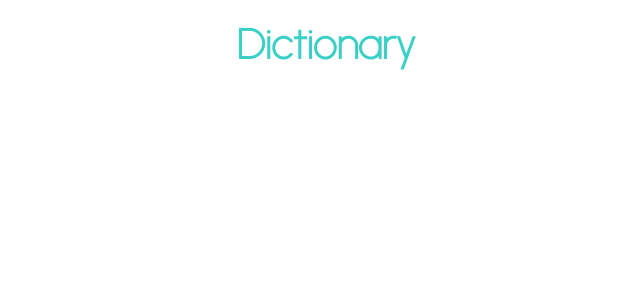
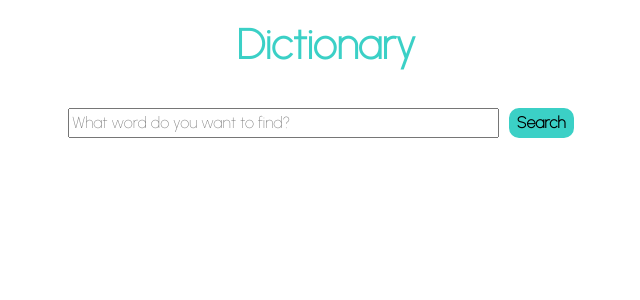
Before and after one commit to madzsea/dictionary-react, a React (Create React App) app: page / in a window 1280 px wide. Shown: the top 300 px of the page, without its empty margins (314-954 px from the left). Built offline with nearby package versions, Linux system fonts and the light colour scheme.

Commit message:
Added search engine

```diff
--- a/src/App.css
+++ b/src/App.css
@@ -2,7 +2,7 @@
   margin-top: 20px;
 }
 
-.App .dictionary {
+.App .heading {
   color: #3bd0c6;
   text-align: center;
   font-family: "Urbanist", sans-serif;
--- a/src/App.js
+++ b/src/App.js
@@ -1,11 +1,17 @@
 import "./App.css";
+import Dictionary from "./Dictionary";
 
 export default function App() {
   return (
     <div className="App">
-      <header className="App-header">
-        <h1 className="dictionary">Dictionary </h1>
-      </header>
+      <div className="container">
+        <header className="App-header">
+          <h1 className="heading">Dictionary </h1>
+        </header>
+        <main>
+          <Dictionary />{" "}
+        </main>
+      </div>
     </div>
   );
 }
--- /dev/null
+++ b/src/Dictionary.css
@@ -0,0 +1,34 @@
+.dictionary {
+  font-family: "Urbanist", sans-serif;
+}
+
+.dictionary .search-text {
+  width: 40%;
+  padding: 20px auto;
+}
+
+.dictionary .search-button {
+  background-color: #3bd0c6;
+  border-radius: 10px;
+  border-color: #3bd0c6;
+  border-style: solid;
+  margin: 10px;
+  font-weight: bold;
+}
+
+.dictionary .search-button:hover {
+  background-color: #eaf7f6;
+  border-radius: 10px;
+  border-color: #3bd0c6;
+  cursor: pointer;
+  border-style: solid;
+  margin: 10px;
+  font-weight: bold;
+}
+
+.dictionary form {
+  display: block;
+  margin: 0 auto;
+  text-align: center;
+  padding: 20px;
+}
--- /dev/null
+++ b/src/Dictionary.js
@@ -0,0 +1,27 @@
+import React, { useState } from "react";
+import "./Dictionary.css";
+
+export default function Dictionary() {
+  let [keyword, setKeyword] = useState("");
+
+  function handleChange(event) {
+    setKeyword(event.target.value);
+  }
+  function search(event) {
+    event.preventDefault();
+    alert(`Searching for ${keyword}`);
+  }
+  return (
+    <div className="dictionary">
+      <form onSubmit={search}>
+        <input
+          type="search"
+          placeholder="What word do you want to find?"
+          onChange={handleChange}
+          className="search-text"
+        />
+        <input type="submit" value="Search" className="search-button" />
+      </form>
+    </div>
+  );
+}
```
